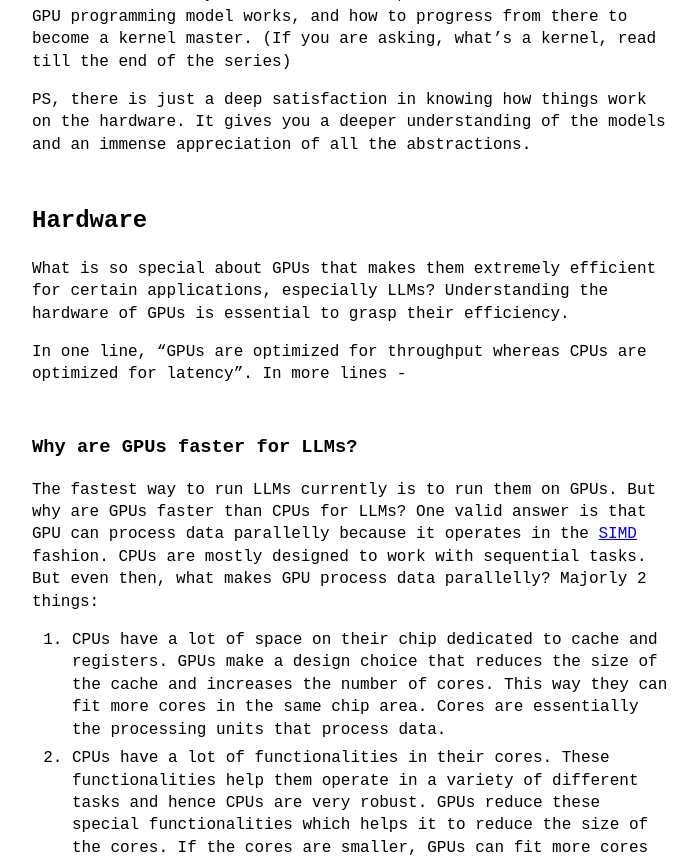
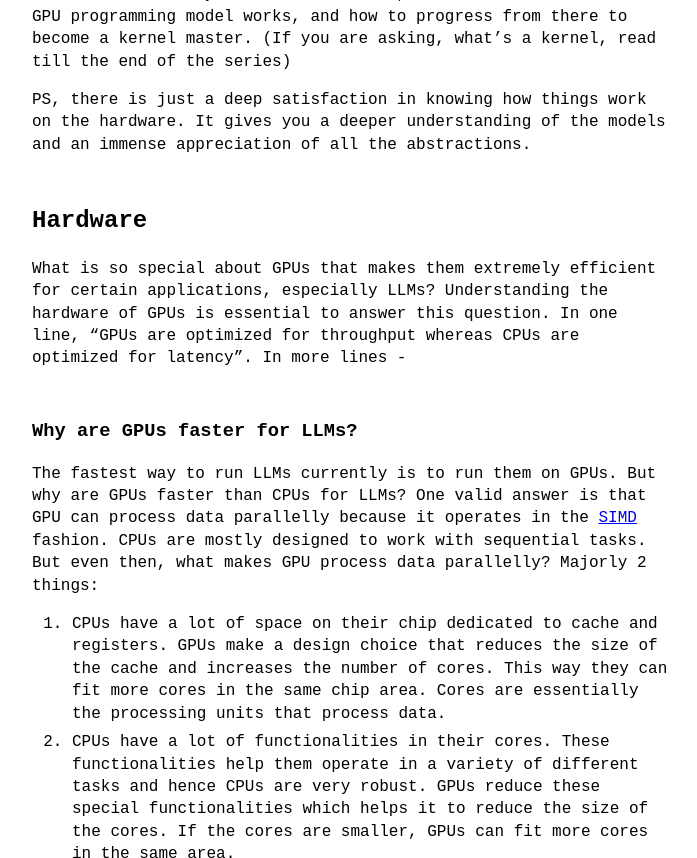
Before and after one commit to cmeraki/cmeraki.github.io, a Jekyll site: the page built from _posts/2024-05-25-gpu-part1.md, in a window 1280 px wide and 900 px high, scrolled down 509 px, cut to the strip 0-858 px from the top of the window. Shown: the whole strip, without its empty margins (288-985 px from the left). Built offline with Jekyll 4.4.1, drawn with Linux system fonts in a browser that asks for light colours.

Commit message:
Small fix

```diff
--- a/_posts/2024-05-25-gpu-part1.md
+++ b/_posts/2024-05-25-gpu-part1.md
@@ -17,9 +17,7 @@ PS, there is just a deep satisfaction in knowing how things work on the hardware
 
 ## Hardware
 
-What is so special about GPUs that makes them extremely efficient for certain applications, especially LLMs? Understanding the hardware of GPUs is essential to grasp their efficiency.
-
-In one line, "GPUs are optimized for throughput whereas CPUs are optimized for latency". In more lines -
+What is so special about GPUs that makes them extremely efficient for certain applications, especially LLMs? Understanding the hardware of GPUs is essential to answer this question. In one line, "GPUs are optimized for throughput whereas CPUs are optimized for latency". In more lines -
 
 ### Why are GPUs faster for LLMs?
 
```
Also changed, not shown: _posts/2024-05-26-gpu-part2.md (+1 -1 lines).
